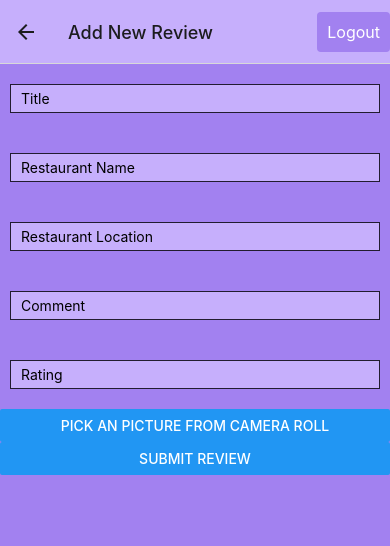
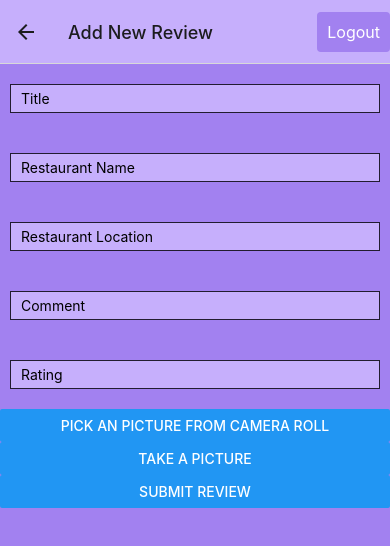
Before and after one commit to ognjenr02/my-restaurant-app, a React Native app: screen /AddReview in a window 390 px wide. Shown: the top 546 px of the page. Built offline with nearby package versions, Linux system fonts and the light colour scheme.

Commit message:
Implement takePicture() in AddReview.tsx

```diff
--- a/components/reviews/AddReview.tsx
+++ b/components/reviews/AddReview.tsx
@@ -1,4 +1,11 @@
-import { StyleSheet, View, TextInput, Button, Image } from 'react-native';
+import {
+  StyleSheet,
+  View,
+  TextInput,
+  Button,
+  Image,
+  Alert,
+} from 'react-native';
 import React, { useState } from 'react';
 import { useSelector } from 'react-redux';
 import axios from 'axios';
@@ -12,10 +19,32 @@ const AddReview = () => {
   const [comment, setComment] = useState('');
   const [rating, setRating] = useState('');
   const [picture, setPicture] = useState('');
-  // const [pictureName, setPictureName] = useState(null);
 
   const token = useSelector((state: any) => state.users);
-  // console.log(token.token);
+
+  // Function to handle the image picking from the camera
+  const takePicture = async () => {
+    const cameraPermission = await ImagePicker.requestCameraPermissionsAsync();
+
+    if (cameraPermission.status !== 'granted') {
+      Alert.alert('Camera permission is required to take a picture.');
+      return;
+    }
+
+    // Launch the camera with the following options
+    let result = await ImagePicker.launchCameraAsync({
+      mediaTypes: ImagePicker.MediaTypeOptions.Images,
+      allowsEditing: true,
+      aspect: [4, 3],
+      quality: 1,
+      base64: true,
+      exif: true,
+    });
+
+    if (!result.canceled) {
+      setPicture(result.assets[0].uri);
+    }
+  };
 
   const pickImage = async () => {
     // No permissions request is necessary for launching the picture library
@@ -107,6 +136,7 @@ const AddReview = () => {
         keyboardType="numeric"
       />
       <Button title="Pick an picture from camera roll" onPress={pickImage} />
+      <Button title="Take a picture" onPress={takePicture} />
       {picture && (
         <Image source={{ uri: picture }} style={{ width: 200, height: 200 }} />
       )}
```
